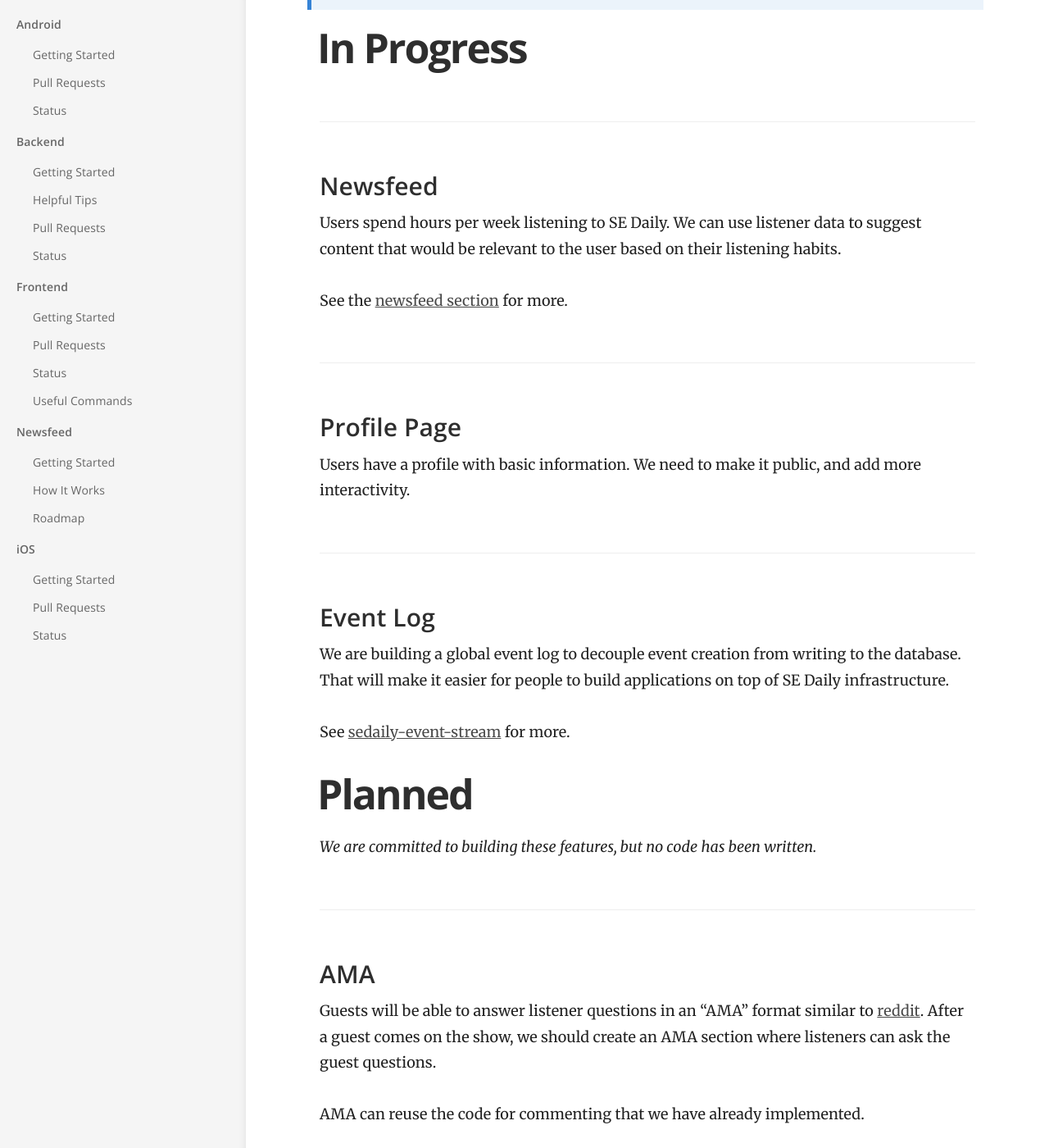
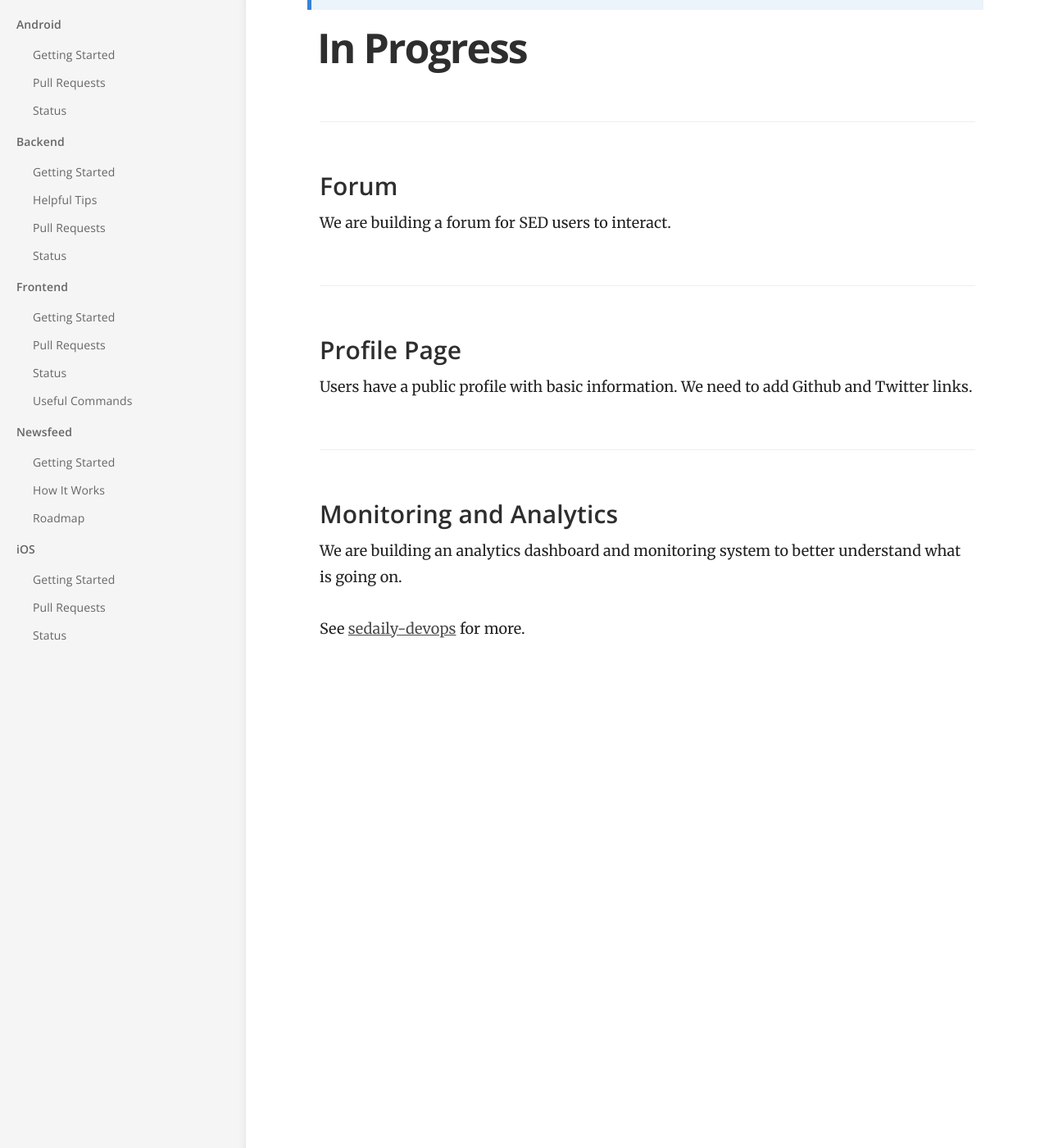
Before and after one commit to SoftwareEngineeringDaily/softwareengineeringdaily.github.io, a Jekyll site: the page built from _posts/2017-10-21-roadmap.md, in a window 1280 px wide and 1400 px high, scrolled down 294 px. Shown: the whole window at 82% size. Built offline with Jekyll 4.4.1, drawn with Linux system fonts in a browser that asks for light colours; some of the changed text lies outside the part shown.

Commit message:
Update 2017-10-21-roadmap.md

```diff
--- a/_posts/2017-10-21-roadmap.md
+++ b/_posts/2017-10-21-roadmap.md
@@ -8,50 +8,16 @@ title: In Progress
 
 # **In Progress** #
 
-### Newsfeed ###
+### Forum ###
 
-Users spend hours per week listening to SE Daily. We can use listener data to suggest content that would be relevant to the user based on their listening habits.
-
-See the [newsfeed section](/newsfeed/roadmap) for more.
+We are building a forum for SED users to interact.
 
 ### Profile Page ###
 
-Users have a profile with basic information. We need to make it public, and add more interactivity.
+Users have a public profile with basic information. We need to add Github and Twitter links.
 
-### Event Log ###
+### Monitoring and Analytics ###
 
-We are building a global event log to decouple event creation from writing to the database. That will make it easier for people to build applications on top of SE Daily infrastructure.
+We are building an analytics dashboard and monitoring system to better understand what is going on.
 
-See [sedaily-event-stream](https://github.com/SoftwareEngineeringDaily/sedaily-event-stream) for more.
-
-# **Planned** #
-
-_We are committed to building these features, but no code has been written._
-
-### AMA ###
-
-Guests will be able to answer listener questions in an "AMA" format similar to [reddit](https://www.reddit.com/r/AMA/). After a guest comes on the show, we should create an AMA section where listeners can ask the guest questions.
-
-AMA can reuse the code for commenting that we have already implemented.
-
-
-### Question Crowdsourcing Tool ###
-
-Before every show, listeners should be able to submit questions they would like to hear the answers to.
-
-### Episode Quizzes ###
-
-After every show, listeners should be able to take a short multiple choice quiz to test their retention of key points from the show.
-
-
-### 1-Click Environment Creation ###
-
-New contributors should be able to easily create a new environment and start making changes. We should make this as fast as possible. One idea to investigate is using [Cloud Nine](c9.io).
-
-### Flexible Recommendation System ###
-
-We need to build a recommendation system that can suggest podcasts, content, other users to follow, etc.
-
-![Pipeline](https://user-images.githubusercontent.com/1283090/32086696-d0c05abc-ba8b-11e7-8ab5-88564d4feb31.png)
-
-> See our [roadmap on Github](https://github.com/SoftwareEngineeringDaily/softwareengineeringdaily.github.io/projects/1). If you have an idea for a feature, [email us](mailto:ideas@softwareengineeringdaily.com) or [join Slack](http://softwaredaily.herokuapp.com/)!
+See [sedaily-devops](https://github.com/SoftwareEngineeringDaily/sedaily-devops) for more.
```
